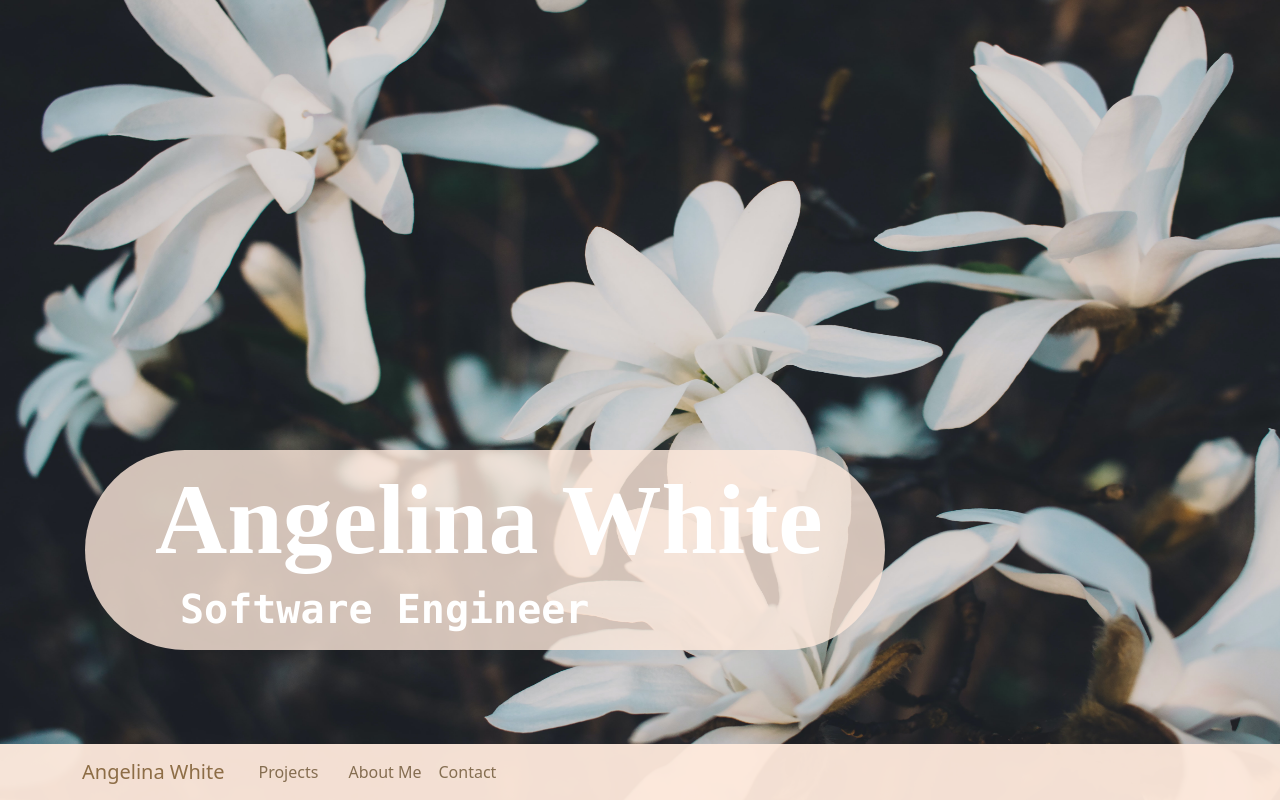
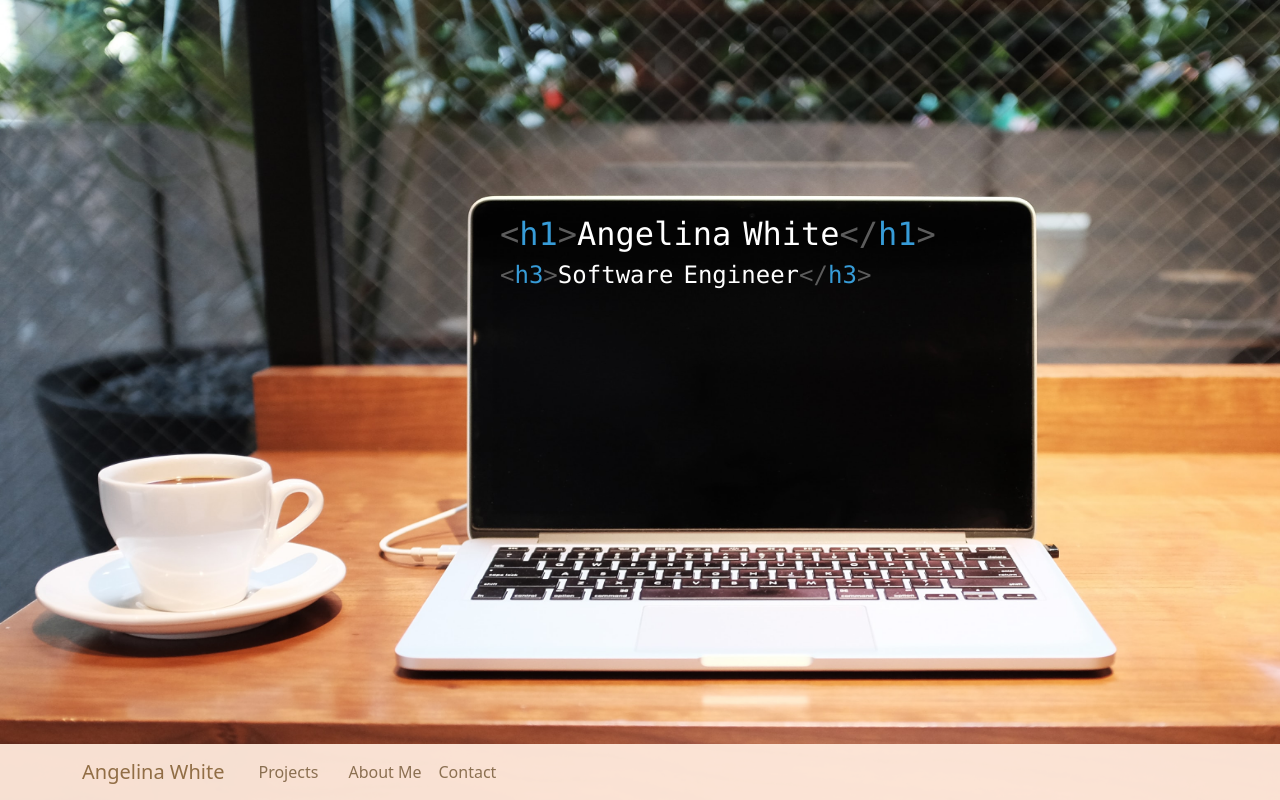
Before and after one commit to angelina-white/Personal-Website, a React (Create React App) app: page / in a window 1280 px wide. Shown: the top 800 px of the page. Built offline with nearby package versions, Linux system fonts and the light colour scheme.

Commit message:
change home image, title, and fonts

```diff
--- a/src/App.css
+++ b/src/App.css
@@ -60,6 +60,34 @@
     position: absolute;
 }
 
+#compWordsCont {
+    position: absolute;
+    color: white;
+    margin-left: 500px;
+    margin-top: 215px;
+}
+
+.compWords {
+    float: left;
+    font-family: "menlo";
+}
+
+.brackets {
+    color: #5C5C5C;
+}
+
+.h {
+    color: #379CD8;
+}
+
+#space {
+    width: 12px;
+}
+
+#space2 {
+    width: 10px;
+}
+
 #homeElements {
     position: absolute;
     color: white;
@@ -119,7 +147,8 @@
 }
 #projectTitle {
     margin-top: 75px;
-    margin-left: 650px;
+    margin-left: 600px;
+    font-family: "menlo";
 }
 
 #projects {
@@ -304,7 +333,7 @@
 #aboutMeContainer {
     height: 100vh;
     width: 1440px;
-    font-family: "Monaco";
+    font-family: "menlo";
 }
 
 #aboutBackground {
@@ -339,7 +368,7 @@
     width: 1125px;
     padding-top:15px;
     margin-top: 275px;
-    margin-left: 163px;
+    margin-left: 160px;
 }
 
 #aboutDescIntro {
--- a/src/Components/Home.js
+++ b/src/Components/Home.js
@@ -1,5 +1,5 @@
 import { AiOutlineArrowDown } from 'react-icons/ai';
-import homeImage from '../images/homeImage.jpg';
+import homeImage2 from '../images/homeImage2.jpg';
 import { gsap } from "gsap";
 import { useEffect } from 'react';
 
@@ -8,10 +8,64 @@ function Home()
     useEffect(() =>
     {
         gsap.from("#homeImage", {duration: .5, opacity: 0});
-        gsap.from("#nameBackground", {delay: .25, duration: 1.5, opacity: 0});
-        gsap.from("#homeTitle", {delay: .5, duration: 1.5, opacity: 0});
-        gsap.from("#homeTitle2", {delay: .55, duration: 1.5, opacity: 0});
-        gsap.from("#homeArrow", {delay: .75, duration: 1, opacity: 0, y: -25});
+        // gsap.from("#nameBackground", {delay: .25, duration: 1.5, opacity: 0});
+        // gsap.from("#homeTitle", {delay: .5, duration: 1.5, opacity: 0});
+        // gsap.from("#homeTitle2", {delay: .55, duration: 1.5, opacity: 0});
+        // gsap.from("#homeArrow", {delay: .75, duration: 1, opacity: 0, y: -25});
+
+        // gsap.from("#one", {duration: .25, opacity: 0})
+
+        //computer text typing
+        var tl = gsap.timeline({delay: .25});
+        tl.from("#a1", {duration: .05, opacity: 0});
+        tl.from("#a2", {duration: .05, opacity: 0});
+        tl.from("#a3", {duration: .05, opacity: 0});
+        tl.from("#a4", {duration: .05, opacity: 0});
+        tl.from("#a5", {duration: .05, opacity: 0});
+        tl.from("#a6", {duration: .05, opacity: 0});
+        tl.from("#a7", {duration: .05, opacity: 0});
+        tl.from("#a8", {duration: .05, opacity: 0});
+        tl.from("#a9", {duration: .05, opacity: 0});
+        tl.from("#a10", {duration: .05, opacity: 0});
+        tl.from("#a11", {duration: .05, opacity: 0});
+        tl.from("#a12", {duration: .05, opacity: 0});
+        tl.from("#space", {duration: .05, opacity: 0});
+        tl.from("#a13", {duration: .05, opacity: 0});
+        tl.from("#a14", {duration: .05, opacity: 0});
+        tl.from("#a15", {duration: .05, opacity: 0});
+        tl.from("#a16", {duration: .05, opacity: 0});
+        tl.from("#a17", {duration: .05, opacity: 0});
+        tl.from("#a18", {duration: .05, opacity: 0});
+        tl.from("#a19", {duration: .05, opacity: 0});
+        tl.from("#a20", {duration: .05, opacity: 0});
+        tl.from("#a21", {duration: .05, opacity: 0});
+        tl.from("#a22", {duration: .05, opacity: 0});
+        tl.from("#a23", {duration: .05, opacity: 0});
+        tl.from("#a24", {duration: .05, opacity: 0});
+        tl.from("#a25", {duration: .05, opacity: 0});
+        tl.from("#a26", {duration: .05, opacity: 0});
+        tl.from("#a27", {duration: .05, opacity: 0});
+        tl.from("#a28", {duration: .05, opacity: 0});
+        tl.from("#a29", {duration: .05, opacity: 0});
+        tl.from("#a30", {duration: .05, opacity: 0});
+        tl.from("#a31", {duration: .05, opacity: 0});
+        tl.from("#a32", {duration: .05, opacity: 0});
+        tl.from("#a33", {duration: .05, opacity: 0});
+        tl.from("#a34", {duration: .05, opacity: 0});
+        tl.from("#space2", {duration: .05, opacity: 0});
+        tl.from("#a35", {duration: .05, opacity: 0});
+        tl.from("#a36", {duration: .05, opacity: 0});
+        tl.from("#a37", {duration: .05, opacity: 0});
+        tl.from("#a38", {duration: .05, opacity: 0});
+        tl.from("#a39", {duration: .05, opacity: 0});
+        tl.from("#a40", {duration: .05, opacity: 0});
+        tl.from("#a41", {duration: .05, opacity: 0});
+        tl.from("#a42", {duration: .05, opacity: 0});
+        tl.from("#a43", {duration: .05, opacity: 0});
+        tl.from("#a44", {duration: .05, opacity: 0});
+        tl.from("#a45", {duration: .05, opacity: 0});
+        tl.from("#a46", {duration: .05, opacity: 0});
+        tl.from("#a47", {duration: .05, opacity: 0});
     }, [])
 
     //scrolls to lower page which will be projects
@@ -23,17 +77,83 @@ function Home()
         });
     }
 
+    const title = `<h1>Angelina White</h1>`
+    const msg = `<h3>Software Engineer</h3>`
+
+    const leftBrack = `<`
+    const rightBrack = `>`
+
     return (
         <div id="homeContainer">
-            <img src={ homeImage } alt="homeImage" id="homeImage"/>
-            <div id="homeElements">
+            <img src={ homeImage2 } alt="homeImage" id="homeImage"/>
+            {/* <div id="homeElements">
                 <div id="nameBackground">
                 </div>
                 <div id="nameContainer">
                     <h1 id="homeTitle">Angelina White</h1>
                     <h2 id="homeTitle2">Software Engineer</h2>
+                </div> */}
+                {/* <p id="homeArrow" onClick={ handleClickArrow }><AiOutlineArrowDown /></p> */}
+            {/* </div> */}
+
+            <div id="compWordsCont">
+                {/* <h1>{ title }</h1>
+                <h3>{ msg }</h3> */}
+
+                <div>
+                    <h2 className="compWords brackets" id="a1">{ leftBrack }</h2>
+                    <h2 className="compWords h" id="a2">h</h2>
+                    <h2 className="compWords h" id="a3">1</h2>
+                    <h2 className="compWords brackets" id="a4">{ rightBrack }</h2>
+                    <h2 className="compWords" id="a5">A</h2>
+                    <h2 className="compWords" id="a6">n</h2>
+                    <h2 className="compWords" id="a7">g</h2>
+                    <h2 className="compWords" id="a8">e</h2>
+                    <h2 className="compWords" id="a9">l</h2>
+                    <h2 className="compWords" id="a10">i</h2>
+                    <h2 className="compWords" id="a11">n</h2>
+                    <h2 className="compWords" id="a12">a</h2>
+                    <h2 className="compWords" id="space"> </h2>
+                    <h2 className="compWords" id="a13">W</h2>
+                    <h2 className="compWords" id="a14">h</h2>
+                    <h2 className="compWords" id="a15">i</h2>
+                    <h2 className="compWords" id="a16">t</h2>
+                    <h2 className="compWords" id="a17">e</h2>
+                    <h2 className="compWords brackets" id="a18">{ leftBrack }</h2>
+                    <h2 className="compWords brackets" id="a20">/</h2>
+                    <h2 className="compWords h" id="a19">h</h2>
+                    <h2 className="compWords h" id="a21">1</h2>
+                    <h2 className="compWords brackets" id="a22">{ rightBrack }</h2>
                 </div>
-                {/* <p id="homeArrow" onClick={ handleClickArrow }><AiOutlineArrowDown /></p> */}
+
+                <div>
+                    <h4 className="compWords brackets" id="a23">{ leftBrack }</h4>
+                    <h4 className="compWords h" id="a24">h</h4>
+                    <h4 className="compWords h" id="a25">3</h4>
+                    <h4 className="compWords brackets" id="a26">{ rightBrack }</h4>
+                    <h4 className="compWords" id="a27">S</h4>
+                    <h4 className="compWords" id="a28">o</h4>
+                    <h4 className="compWords" id="a29">f</h4>
+                    <h4 className="compWords" id="a30">t</h4>
+                    <h4 className="compWords" id="a31">w</h4>
+                    <h4 className="compWords" id="a32">a</h4>
+                    <h4 className="compWords" id="a33">r</h4>
+                    <h4 className="compWords" id="a34">e</h4>
+                    <h4 className="compWords" id="space2"> </h4>
+                    <h4 className="compWords" id="a35">E</h4>
+                    <h4 className="compWords" id="a36">n</h4>
+                    <h4 className="compWords" id="a37">g</h4>
+                    <h4 className="compWords" id="a38">i</h4>
+                    <h4 className="compWords" id="a39">n</h4>
+                    <h4 className="compWords" id="a40">e</h4>
+                    <h4 className="compWords" id="a41">e</h4>
+                    <h4 className="compWords" id="a42">r</h4>
+                    <h4 className="compWords brackets" id="a43">{ leftBrack }</h4>
+                    <h4 className="compWords brackets" id="a44">/</h4>
+                    <h4 className="compWords h" id="a45">h</h4>
+                    <h4 className="compWords h" id="a46">3</h4>
+                    <h4 className="compWords brackets" id="a47">{ rightBrack }</h4>
+                </div>
             </div>
         </div>
     )
--- a/src/Components/Projects.js
+++ b/src/Components/Projects.js
@@ -172,7 +172,7 @@ function Projects()
                     <img src={ construction } alt="contructionPhoto3" className="constructionPhoto" />
                     <h2 id="projHeaderCon">Travel Planner</h2>
                     <p id="projDescriptionCon">Currently working on...</p>
-                    <h5 id="projLangCon">Ruby on Rails, React, ActiveRecord, ActiveMailer, Socket.io, Redux, BCrypt, Javascript, CSS</h5>
+                    <h5 id="projLangCon">Ruby on Rails, React, ActiveRecord, ActiveMailer, Socket.io, BCrypt, Javascript, CSS</h5>
                     <p id="comingSoon">Demo coming soon</p>
                 </div>
             </div>
```
Also changed, not shown: src/images/homeImage2.jpg (added).
